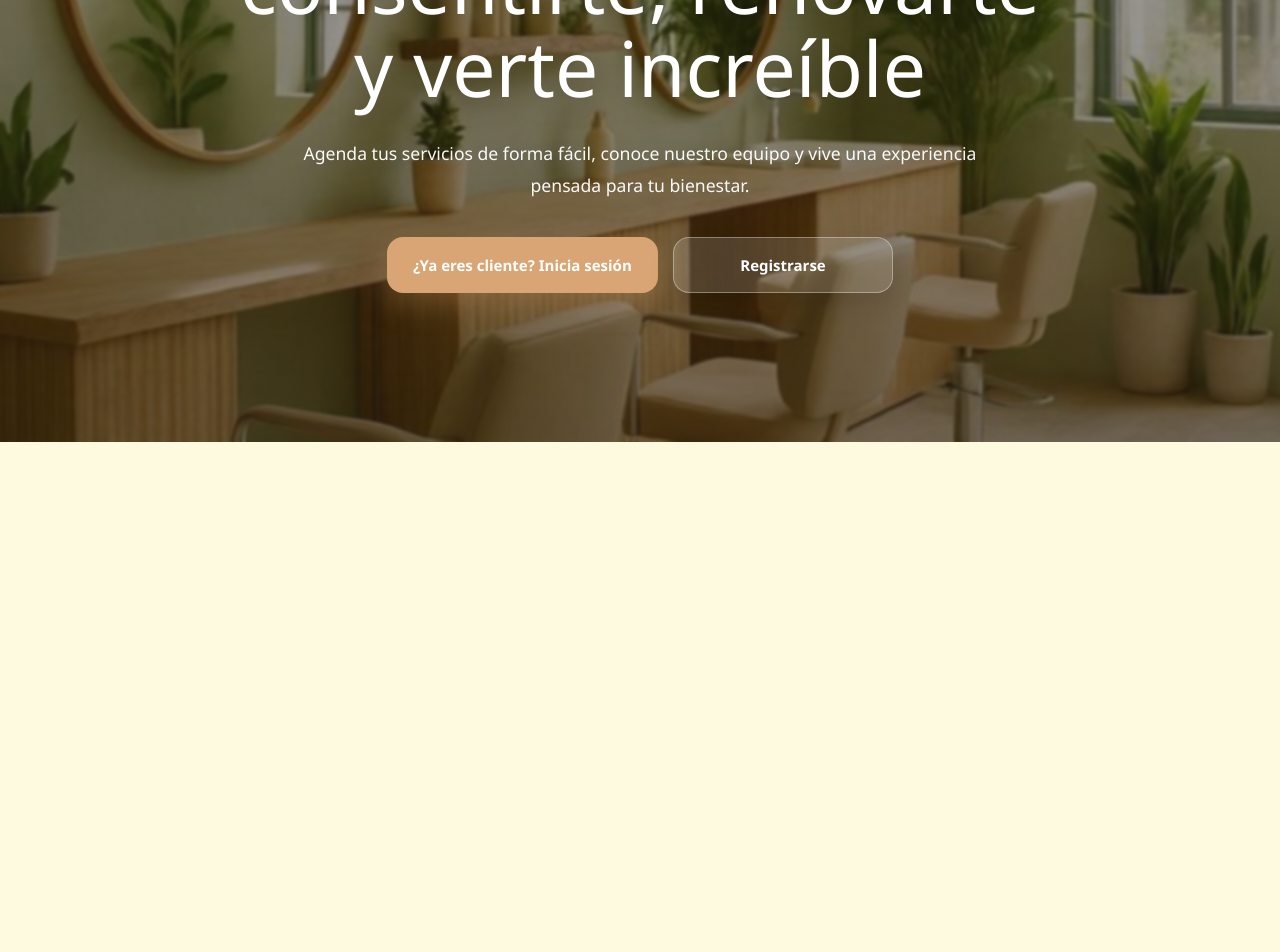
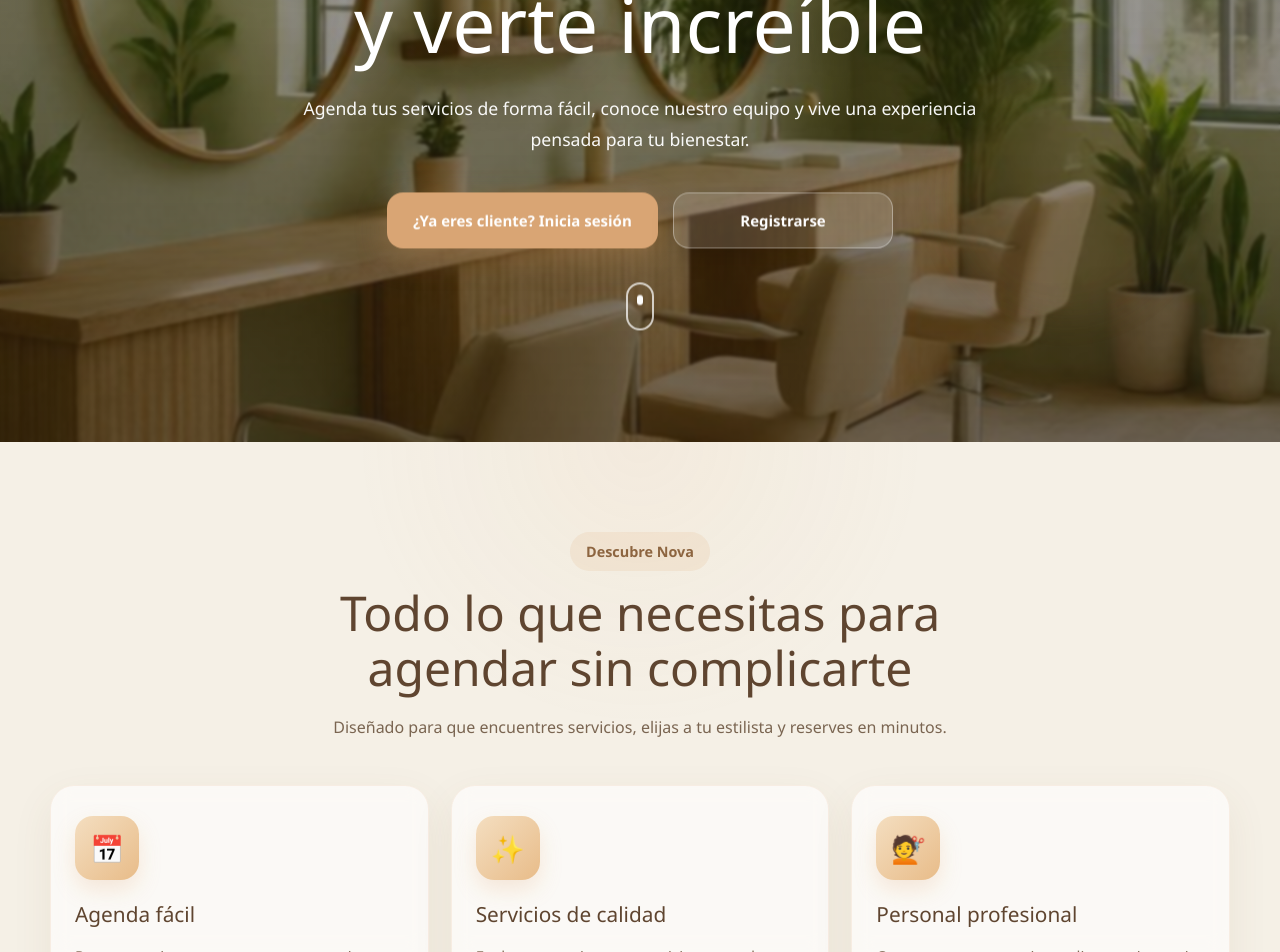
Before and after one commit to UTTDevS0Tech/FRONTEND, a Vue app: page / in a window 1280 px wide. Shown: the part 358-1310 px from the top of the page. Before the commit the page ends 800 px from the top, so only its background shows below. Built offline with nearby package versions, Linux system fonts and the light colour scheme.

Commit message:
se ve mas mamalobn

```diff
--- a/src/views/LandingView.vue
+++ b/src/views/LandingView.vue
@@ -1,11 +1,53 @@
 <script setup lang="ts">
+import { onMounted, ref } from 'vue'
+
+const isLoading = ref(true)
+const loadingProgress = ref(0)
+
+onMounted(() => {
+  let progress = 0
+
+  const interval = setInterval(() => {
+    progress += Math.floor(Math.random() * 18) + 8
+    loadingProgress.value = Math.min(progress, 100)
+
+    if (loadingProgress.value >= 100) {
+      clearInterval(interval)
+
+      setTimeout(() => {
+        isLoading.value = false
+      }, 350)
+    }
+  }, 120)
+})
 </script>
 
 <template>
-  <main class="landing-page">
+  <transition name="loader-fade">
+    <div v-if="isLoading" class="loader-screen">
+      <div class="loader-content">
+        <div class="loader-brand">
+          <span class="loader-logo">✦</span>
+          <span>Estética Nova</span>
+        </div>
+
+        <p class="loader-text">Cargando experiencia...</p>
+
+        <div class="loader-bar">
+          <div class="loader-fill" :style="{ width: `${loadingProgress}%` }"></div>
+        </div>
+
+        <span class="loader-percent">{{ loadingProgress }}%</span>
+      </div>
+    </div>
+  </transition>
+
+  <main v-show="!isLoading" class="landing-page">
     <section class="hero">
       <div class="bg-zoom"></div>
       <div class="overlay"></div>
+      <div class="floating-blur blur-1"></div>
+      <div class="floating-blur blur-2"></div>
 
       <div class="hero-content">
         <div class="brand fade-up delay-1">
@@ -35,6 +77,72 @@
             Registrarse
           </router-link>
         </div>
+
+        <div class="scroll-indicator fade-up delay-4">
+          <span></span>
+        </div>
+      </div>
+    </section>
+
+    <section class="features">
+      <div class="features-header">
+        <span class="section-tag">Descubre Nova</span>
+        <h2>Todo lo que necesitas para agendar sin complicarte</h2>
+        <p>
+          Diseñado para que encuentres servicios, elijas a tu estilista y reserves
+          en minutos.
+        </p>
+      </div>
+
+      <div class="features-grid">
+        <article class="feature-card card-1">
+          <div class="icon-wrap">📅</div>
+          <h3>Agenda fácil</h3>
+          <p>
+            Reserva tu cita en pocos pasos y organiza tu tiempo sin llamadas ni
+            vueltas innecesarias.
+          </p>
+        </article>
+
+        <article class="feature-card card-2">
+          <div class="icon-wrap">✨</div>
+          <h3>Servicios de calidad</h3>
+          <p>
+            Explora tratamientos y servicios pensados para resaltar tu estilo y
+            bienestar.
+          </p>
+        </article>
+
+        <article class="feature-card card-3">
+          <div class="icon-wrap">💇</div>
+          <h3>Personal profesional</h3>
+          <p>
+            Conoce a nuestro equipo y elige a quien mejor se adapte a la experiencia
+            que estás buscando.
+          </p>
+        </article>
+      </div>
+    </section>
+
+    <section class="cta-section">
+      <div class="cta-box">
+        <div class="cta-glow"></div>
+        <span class="section-tag">Empieza hoy</span>
+        <h2>Tu próxima cita está a unos clics</h2>
+        <p>
+          Inicia sesión si ya eres cliente o crea tu cuenta para comenzar a disfrutar
+          de la experiencia Nova.
+        </p>
+
+        <div class="hero-actions">
+          <router-link to="/login" class="btn btn-primary">
+            Iniciar sesión
+          </router-link>
+
+          <router-link to="/register" class="btn btn-secondary dark-secondary">
+            Crear cuenta
+          </router-link>
+        </div>
       </div>
     </section>
   </main>
@@ -47,6 +155,85 @@
   overflow: hidden;
 }
 
+/* LOADER */
+.loader-screen {
+  position: fixed;
+  inset: 0;
+  z-index: 9999;
+  display: flex;
+  align-items: center;
+  justify-content: center;
+  background:
+    radial-gradient(circle at top, rgba(217, 165, 116, 0.22), transparent 35%),
+    linear-gradient(135deg, #f5f0e6 0%, #e9dcc7 50%, #d8c2a0 100%);
+}
+
+.loader-content {
+  width: min(420px, 88vw);
+  text-align: center;
+  animation: loaderPop 0.7s ease;
+}
+
+.loader-brand {
+  display: inline-flex;
+  align-items: center;
+  gap: 10px;
+  margin-bottom: 20px;
+  color: #7b5b3d;
+  font-weight: 700;
+  font-size: 1.1rem;
+  letter-spacing: 0.08em;
+  text-transform: uppercase;
+}
+
+.loader-logo {
+  font-size: 20px;
+  animation: spinSoft 4s linear infinite;
+}
+
+.loader-text {
+  margin: 0 0 16px;
+  color: #6f5a45;
+  font-size: 0.98rem;
+}
+
+.loader-bar {
+  width: 100%;
+  height: 12px;
+  overflow: hidden;
+  border-radius: 999px;
+  background: rgba(255, 255, 255, 0.55);
+  box-shadow: inset 0 1px 3px rgba(0, 0, 0, 0.08);
+}
+
+.loader-fill {
+  height: 100%;
+  border-radius: 999px;
+  background: linear-gradient(90deg, #c9925d 0%, #d9a574 50%, #efd2ae 100%);
+  box-shadow: 0 0 20px rgba(201, 146, 93, 0.45);
+  transition: width 0.18s ease;
+}
+
+.loader-percent {
+  display: inline-block;
+  margin-top: 12px;
+  color: #7b5b3d;
+  font-size: 0.92rem;
+  font-weight: 700;
+}
+
+.loader-fade-enter-active,
+.loader-fade-leave-active {
+  transition: opacity 0.45s ease, transform 0.45s ease;
+}
+
+.loader-fade-enter-from,
+.loader-fade-leave-to {
+  opacity: 0;
+  transform: scale(1.02);
+}
+
+/* HERO */
 .hero {
   position: relative;
   min-height: 100vh;
@@ -72,15 +259,42 @@
   position: absolute;
   inset: 0;
   background:
-    linear-gradient(to bottom, rgba(20, 16, 10, 0.25), rgba(20, 16, 10, 0.45)),
-    rgba(68, 56, 34, 0.18);
+    linear-gradient(to bottom, rgba(20, 16, 10, 0.28), rgba(20, 16, 10, 0.5)),
+    rgba(68, 56, 34, 0.12);
   backdrop-filter: blur(1.5px);
+}
+
+.floating-blur {
+  position: absolute;
+  border-radius: 999px;
+  filter: blur(18px);
+  opacity: 0.35;
+  pointer-events: none;
+  z-index: 0;
+}
+
+.blur-1 {
+  top: 12%;
+  left: 8%;
+  width: 180px;
+  height: 180px;
+  background: rgba(255, 226, 180, 0.3);
+  animation: blobFloat 10s ease-in-out infinite;
+}
+
+.blur-2 {
+  right: 8%;
+  bottom: 14%;
+  width: 240px;
+  height: 240px;
+  background: rgba(217, 165, 116, 0.22);
+  animation: blobFloat 12s ease-in-out infinite reverse;
 }
 
 .hero-content {
   position: relative;
   z-index: 1;
-  max-width: 900px;
+  max-width: 920px;
   text-align: center;
   color: #fff;
   padding: 40px 24px;
@@ -113,10 +327,10 @@
 
 .hero-content h1 {
   margin: 0;
-  font-size: clamp(2.4rem, 6vw, 5.2rem);
-  line-height: 1.08;
+  font-size: clamp(2.4rem, 6vw, 5.3rem);
+  line-height: 1.06;
   font-weight: 300;
-  text-shadow: 0 8px 28px rgba(0, 0, 0, 0.18);
+  text-shadow: 0 10px 32px rgba(0, 0, 0, 0.2);
 }
 
 .hero-content p {
@@ -148,15 +362,15 @@
   font-size: 15px;
   transition:
     transform 0.25s ease,
-    opacity 0.25s ease,
     background 0.25s ease,
     box-shadow 0.25s ease,
-    border-color 0.25s ease;
+    border-color 0.25s ease,
+    opacity 0.25s ease;
   will-change: transform;
 }
 
 .btn:hover {
-  transform: translateY(-4px) scale(1.02);
+  transform: translateY(-5px) scale(1.03);
 }
 
 .btn:active {
@@ -187,7 +401,189 @@
   border-color: rgba(255, 255, 255, 0.5);
 }
 
-/* Animaciones de entrada */
+.dark-secondary {
+  color: #7b5b3d;
+  border: 1px solid rgba(123, 91, 61, 0.2);
+  background: rgba(255, 255, 255, 0.72);
+}
+
+.dark-secondary:hover {
+  background: rgba(255, 255, 255, 0.92);
+}
+
+.scroll-indicator {
+  margin-top: 34px;
+  display: flex;
+  justify-content: center;
+}
+
+.scroll-indicator span {
+  position: relative;
+  width: 28px;
+  height: 48px;
+  border: 2px solid rgba(255, 255, 255, 0.72);
+  border-radius: 999px;
+  display: inline-block;
+}
+
+.scroll-indicator span::before {
+  content: '';
+  position: absolute;
+  top: 8px;
+  left: 50%;
+  width: 6px;
+  height: 10px;
+  border-radius: 999px;
+  background: white;
+  transform: translateX(-50%);
+  animation: scrollDot 1.8s ease-in-out infinite;
+}
+
+/* FEATURES */
+.features {
+  position: relative;
+  padding: 90px 24px;
+  background:
+    radial-gradient(circle at top, rgba(217, 165, 116, 0.08), transparent 30%),
+    #f5f0e6;
+}
+
+.features-header {
+  max-width: 760px;
+  margin: 0 auto 44px;
+  text-align: center;
+}
+
+.section-tag {
+  display: inline-block;
+  margin-bottom: 14px;
+  padding: 8px 16px;
+  border-radius: 999px;
+  background: rgba(217, 165, 116, 0.15);
+  color: #8d6540;
+  font-size: 0.9rem;
+  font-weight: 700;
+}
+
+.features-header h2,
+.cta-box h2 {
+  margin: 0;
+  color: #5f4530;
+  font-size: clamp(2rem, 4vw, 3rem);
+  line-height: 1.15;
+}
+
+.features-header p,
+.cta-box p {
+  max-width: 700px;
+  margin: 18px auto 0;
+  color: #7a6551;
+  line-height: 1.75;
+  font-size: 1rem;
+}
+
+.features-grid {
+  max-width: 1180px;
+  margin: 0 auto;
+  display: grid;
+  grid-template-columns: repeat(3, minmax(0, 1fr));
+  gap: 22px;
+}
+
+.feature-card {
+  position: relative;
+  overflow: hidden;
+  padding: 30px 24px;
+  border-radius: 24px;
+  background: rgba(255, 255, 255, 0.62);
+  border: 1px solid rgba(217, 165, 116, 0.14);
+  box-shadow: 0 14px 40px rgba(115, 87, 56, 0.08);
+  backdrop-filter: blur(10px);
+  transition:
+    transform 0.28s ease,
+    box-shadow 0.28s ease,
+    border-color 0.28s ease;
+}
+
+.feature-card::before {
+  content: '';
+  position: absolute;
+  inset: auto -20% -60% auto;
+  width: 180px;
+  height: 180px;
+  border-radius: 999px;
+  background: rgba(217, 165, 116, 0.08);
+  filter: blur(8px);
+  transition: transform 0.35s ease;
+}
+
+.feature-card:hover {
+  transform: translateY(-10px);
+  box-shadow: 0 20px 45px rgba(115, 87, 56, 0.14);
+  border-color: rgba(217, 165, 116, 0.28);
+}
+
+.feature-card:hover::before {
+  transform: scale(1.15);
+}
+
+.icon-wrap {
+  width: 64px;
+  height: 64px;
+  margin-bottom: 18px;
+  display: flex;
+  align-items: center;
+  justify-content: center;
+  border-radius: 18px;
+  font-size: 1.7rem;
+  background: linear-gradient(135deg, #f4dec0 0%, #e8bc89 100%);
+  box-shadow: 0 10px 22px rgba(217, 165, 116, 0.22);
+}
+
+.feature-card h3 {
+  margin: 0 0 12px;
+  color: #5f4530;
+  font-size: 1.3rem;
+}
+
+.feature-card p {
+  margin: 0;
+  color: #7d6651;
+  line-height: 1.7;
+}
+
+/* CTA */
+.cta-section {
+  padding: 10px 24px 90px;
+  background: #f5f0e6;
+}
+
+.cta-box {
+  position: relative;
+  max-width: 1100px;
+  margin: 0 auto;
+  overflow: hidden;
+  padding: 52px 28px;
+  border-radius: 32px;
+  text-align: center;
+  background: linear-gradient(135deg, #fff8f1 0%, #f0e2d2 100%);
+  border: 1px solid rgba(217, 165, 116, 0.18);
+  box-shadow: 0 18px 50px rgba(108, 81, 53, 0.09);
+}
+
+.cta-glow {
+  position: absolute;
+  top: -40px;
+  right: -30px;
+  width: 220px;
+  height: 220px;
+  border-radius: 999px;
+  background: rgba(217, 165, 116, 0.18);
+  filter: blur(28px);
+  animation: pulseGlow 4s ease-in-out infinite;
+}
+
+/* ENTRADA */
 .fade-up {
   opacity: 0;
   transform: translateY(28px);
@@ -210,6 +606,7 @@
   animation-delay: 0.75s;
 }
 
+/* KEYFRAMES */
 @keyframes fadeUp {
   to {
     opacity: 1;
@@ -238,7 +635,68 @@
   }
 }
 
-/* Tablet */
+@keyframes blobFloat {
+  0% {
+    transform: translateY(0px) translateX(0px);
+  }
+  50% {
+    transform: translateY(-14px) translateX(10px);
+  }
+  100% {
+    transform: translateY(0px) translateX(0px);
+  }
+}
+
+@keyframes pulseGlow {
+  0% {
+    transform: scale(1);
+    opacity: 0.55;
+  }
+  50% {
+    transform: scale(1.08);
+    opacity: 0.85;
+  }
+  100% {
+    transform: scale(1);
+    opacity: 0.55;
+  }
+}
+
+@keyframes loaderPop {
+  from {
+    opacity: 0;
+    transform: translateY(14px) scale(0.98);
+  }
+  to {
+    opacity: 1;
+    transform: translateY(0) scale(1);
+  }
+}
+
+@keyframes spinSoft {
+  from {
+    transform: rotate(0deg);
+  }
+  to {
+    transform: rotate(360deg);
+  }
+}
+
+@keyframes scrollDot {
+  0% {
+    opacity: 0;
+    transform: translateX(-50%) translateY(0);
+  }
+  30% {
+    opacity: 1;
+  }
+  100% {
+    opacity: 0;
+    transform: translateX(-50%) translateY(16px);
+  }
+}
+
+/* RESPONSIVE */
 @media (max-width: 1024px) {
   .hero-content {
     max-width: 760px;
@@ -246,7 +704,7 @@
   }
 
   .hero-content h1 {
-    font-size: clamp(2.2rem, 6vw, 4.2rem);
+    font-size: clamp(2.2rem, 6vw, 4.3rem);
   }
 
   .hero-content p {
@@ -254,9 +712,13 @@
     font-size: 1.02rem;
     line-height: 1.7;
   }
+
+  .features-grid {
+    grid-template-columns: 1fr;
+    max-width: 760px;
+  }
 }
 
-/* Celular */
 @media (max-width: 768px) {
   .hero {
     padding: 20px 16px;
@@ -304,9 +766,21 @@
     padding: 14px 20px;
     font-size: 15px;
   }
+
+  .features {
+    padding: 72px 18px;
+  }
+
+  .cta-section {
+    padding: 6px 18px 72px;
+  }
+
+  .cta-box {
+    padding: 40px 20px;
+    border-radius: 24px;
+  }
 }
 
-/* Cel muy pequeño */
 @media (max-width: 480px) {
   .hero {
     padding: 16px 12px;
@@ -337,5 +811,20 @@
     max-width: 100%;
     border-radius: 14px;
   }
+
+  .feature-card {
+    padding: 24px 20px;
+    border-radius: 20px;
+  }
+
+  .icon-wrap {
+    width: 56px;
+    height: 56px;
+    font-size: 1.5rem;
+  }
+
+  .loader-content {
+    width: 90vw;
+  }
 }
-</style>s
+</style>
```
